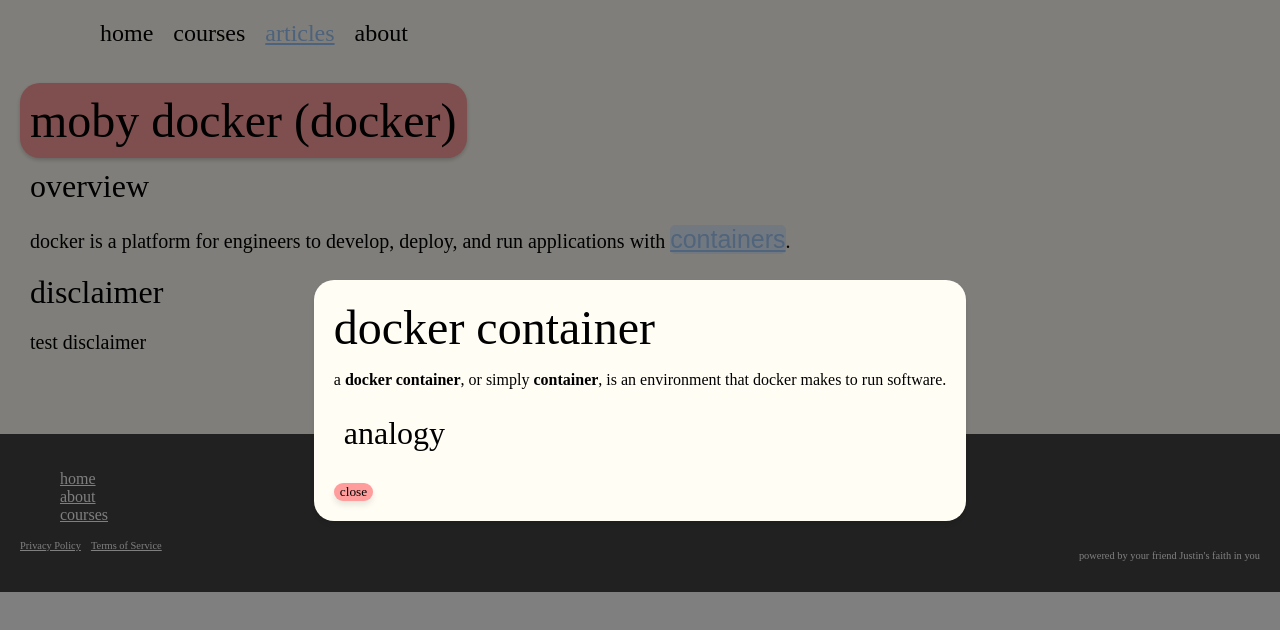
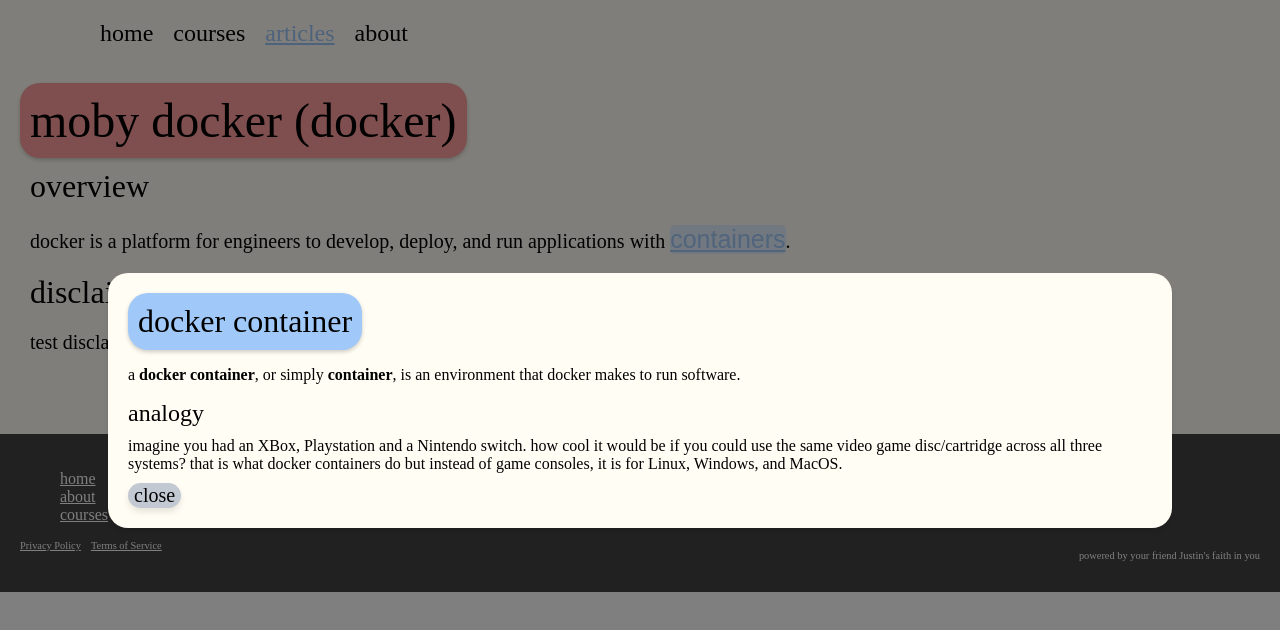
Before and after one commit to Domain-Force/frontline, a React (Create React App) app in the folder domain-force-front/: page /articles/docker in a window 1280 px wide. Both pictures are taken after a click on the button "containers". Shown: the top 630 px of the page. Built offline with nearby package versions, Linux system fonts and the light colour scheme; a web font is replaced by a local one.

Commit message:
[ADD][DOM-38] Finished docker container modal

```diff
--- a/domain-force-front/src/App.css
+++ b/domain-force-front/src/App.css
@@ -261,17 +261,37 @@
   border-radius: 20px;
   box-shadow: 0 4px 6px rgba(0, 0, 0, 0.1);
   z-index: 1001;
+  max-width: 80%;
   animation: fadeIn 0.3s ease-out forwards;
 }
 
 .modal-close-button {
-	background-color: #FF9C9C;
+	background-color: #C3C9D2;
+	font-size: 1.25em;
 	border: none;
-	border-radius: 10px;
+	border-radius: 15px;
 	box-shadow: 0 4px 6px rgba(0, 0, 0, 0.1);
 	font-family: 'Kiwi Maru', serif;
 }
 
+.modal-heading {
+	font-size: 2em;
+	margin: 0;
+	padding: 0;
+}
+
+.modal-section {
+	font-size: 1.5em;
+	margin: 0;
+	padding: 0;
+}
+
+.modal-body {
+	font-size: 1em;
+	margin: 0;
+	padding-top: 10px;
+	padding-bottom: 10px;
+}
 
 .button-like-text {
   font-size: 1.25em;
--- a/domain-force-front/src/pages/articles/ArticleDocker.js
+++ b/domain-force-front/src/pages/articles/ArticleDocker.js
@@ -24,12 +24,14 @@
 		test disclaimer
 	  </p>
 		<ArticleModal isOpen={isModalOpen} onClose={closeModal}>
-			<p className="article-heading">docker container</p>
+			<div className="article-heading-background" style={{backgroundColor: "#A0C8F8"}}>
+				<p className="modal-heading">docker container</p>
+			</div>
 			<p>a <strong>docker container</strong>, or simply <strong>container</strong>, is an environment that docker makes to run software.</p>
 
-			<p className="article-section">analogy</p>
-			<p className="article-body">
-
+			<p className="modal-section">analogy</p>
+			<p className="modal-body">
+				imagine you had an XBox, Playstation and a Nintendo switch. how cool it would be if you could use the same video game disc/cartridge across all three systems? that is what docker containers do but instead of game consoles, it is for Linux, Windows, and MacOS.
 			</p>
 		</ArticleModal>
 
```
